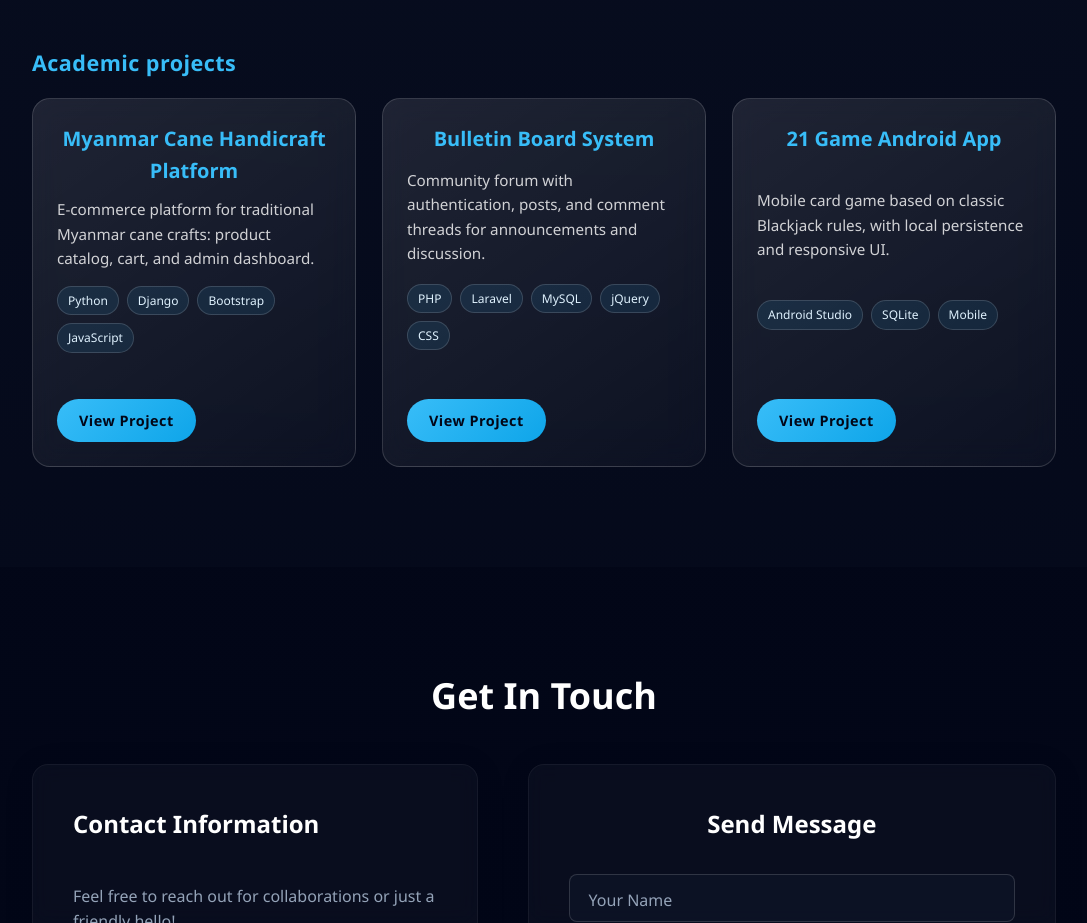
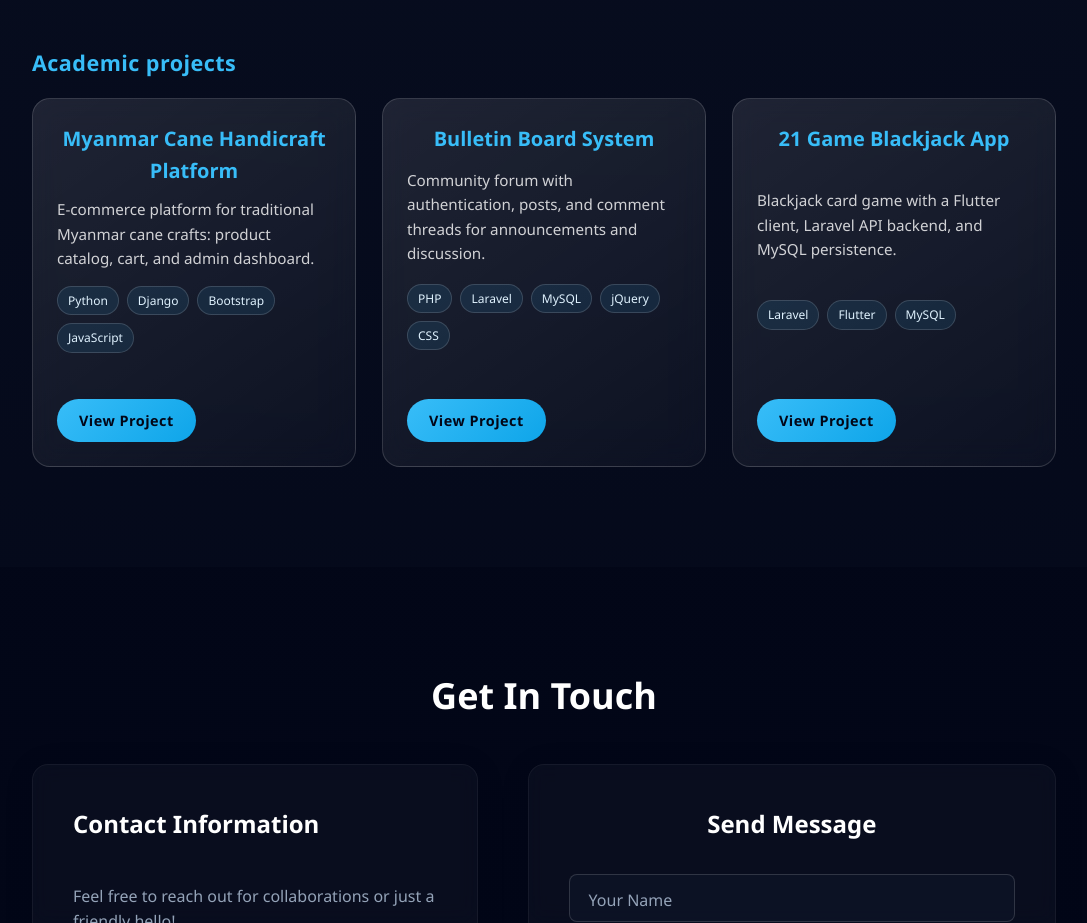
Before and after one commit to Rocky29122001/portfolio, a React (Vite) app: page / in a window 1280 px wide. Shown: the part 2771-3694 px from the top of the page, without its empty margins (96-1183 px from the left). Built offline with nearby package versions, Linux system fonts and the light colour scheme.

Commit message:
change blackjack language

```diff
--- a/src/components/BlackjackDetail.jsx
+++ b/src/components/BlackjackDetail.jsx
@@ -4,9 +4,10 @@ import {
   FaCheck,
   FaDatabase,
   FaGamepad,
-  FaMobileAlt,
+  FaLaptopCode,
   FaRedo,
   FaSave,
+  FaServer,
   FaTrophy,
 } from "react-icons/fa";
 import { fadeUp } from "../animations";
@@ -17,12 +18,16 @@ const gameFeatures = [
     text: "The app follows the classic 21 target: draw cards, compare totals, and avoid going over the limit.",
   },
   {
-    title: "Mobile-first play",
-    text: "The Android interface keeps card totals, actions, and round status readable on small screens.",
+    title: "Flutter game client",
+    text: "The Flutter interface keeps card totals, actions, and round status readable across common screen sizes.",
   },
   {
-    title: "Local persistence",
-    text: "SQLite stores local game data so useful state can remain available between sessions.",
+    title: "Laravel API backend",
+    text: "Laravel handles game records, player data, and server-side API endpoints for the Flutter client.",
+  },
+  {
+    title: "MySQL persistence",
+    text: "MySQL stores player progress, game history, and useful round data for later retrieval.",
   },
   {
     title: "Clear round feedback",
@@ -31,10 +36,10 @@ const gameFeatures = [
 ];
 
 const implementationNotes = [
-  "Android Studio project structure",
-  "SQLite for local persistence",
-  "Card and score state handled locally",
-  "Responsive mobile game layout",
+  "Flutter app interface",
+  "Laravel REST API backend",
+  "MySQL database persistence",
+  "Card and score state handled through app logic",
 ];
 
 const AnimatedSection = ({ className, children }) => (
@@ -66,21 +71,21 @@ const BlackjackDetail = ({ onNavigate }) => (
         </a>
         <p className="detail-kicker">Academic project</p>
       </div>
-      <h1>21 Game Android App</h1>
+      <h1>21 Game Blackjack App</h1>
       <p>
-        A mobile card game based on Blackjack rules. Players draw cards toward
-        a total of 21, compare scores, and receive immediate round feedback in a
-        compact Android interface backed by local SQLite storage.
+        A Blackjack card game built with Flutter, Laravel, and MySQL. Players
+        draw cards toward a total of 21, compare scores, and receive immediate
+        round feedback through a Flutter client backed by a Laravel API.
       </p>
       <div className="detail-tags" aria-label="Technologies used">
-        <span>Android Studio</span>
-        <span>SQLite</span>
-        <span>Mobile UI</span>
+        <span>Laravel</span>
+        <span>Flutter</span>
+        <span>MySQL</span>
       </div>
     </AnimatedSection>
 
     <AnimatedSection className="detail-section blackjack-showcase-section">
-      <div className="phone-game-preview" aria-label="Blackjack Android game preview">
+      <div className="phone-game-preview" aria-label="Blackjack Flutter game preview">
         <div className="phone-frame">
           <div className="phone-speaker" />
           <div className="game-screen">
@@ -115,7 +120,7 @@ const BlackjackDetail = ({ onNavigate }) => (
       </div>
       <div className="login-showcase-copy">
         <p className="detail-kicker">Game loop</p>
-        <h2>Fast card rounds built for Android</h2>
+        <h2>Fast card rounds built with Flutter</h2>
         <p>
           The interface keeps the main decisions visible: current cards, player
           total, dealer area, and action buttons. This makes each round easy to
@@ -135,14 +140,15 @@ const BlackjackDetail = ({ onNavigate }) => (
     <AnimatedSection className="detail-section">
       <div>
         <p className="detail-kicker">Features</p>
-        <h2>Rules, state, and mobile interaction</h2>
+        <h2>Rules, state, and API-backed play</h2>
       </div>
       <div className="detail-grid">
         {gameFeatures.map((item) => (
           <article className="detail-card" key={item.title}>
             {item.title.includes("Blackjack") ? <FaGamepad aria-hidden="true" /> : null}
-            {item.title.includes("Mobile") ? <FaMobileAlt aria-hidden="true" /> : null}
-            {item.title.includes("persistence") ? <FaDatabase aria-hidden="true" /> : null}
+            {item.title.includes("Flutter") ? <FaLaptopCode aria-hidden="true" /> : null}
+            {item.title.includes("Laravel") ? <FaServer aria-hidden="true" /> : null}
+            {item.title.includes("MySQL") ? <FaDatabase aria-hidden="true" /> : null}
             {item.title.includes("feedback") ? <FaTrophy aria-hidden="true" /> : null}
             <h3>{item.title}</h3>
             <p>{item.text}</p>
@@ -157,8 +163,8 @@ const BlackjackDetail = ({ onNavigate }) => (
         <h2>Simple decisions with clear outcomes</h2>
         <p>
           The game flow moves through dealing, drawing, standing, score checking,
-          and saving relevant local data. The UI keeps each state distinct so the
-          user understands what action is available next.
+          and saving relevant game data through the backend. The UI keeps each
+          state distinct so the user understands what action is available next.
         </p>
       </div>
       <div className="blackjack-flow-grid">
@@ -166,7 +172,7 @@ const BlackjackDetail = ({ onNavigate }) => (
           ["Deal", "Start a new round and show initial cards."],
           ["Hit or stand", "Let the player draw or hold their total."],
           ["Compare", "Check player and dealer totals against 21."],
-          ["Save", "Store useful game state locally with SQLite."],
+          ["Save", "Store useful game state in MySQL through Laravel."],
         ].map(([title, text]) => (
           <article className="blackjack-flow-card" key={title}>
             {title === "Deal" ? <FaRedo aria-hidden="true" /> : null}
@@ -185,10 +191,10 @@ const BlackjackDetail = ({ onNavigate }) => (
         <h2>What the app demonstrates</h2>
       </div>
       <p>
-        The project demonstrates Android UI construction, game-state handling,
-        local data storage, and user feedback for a rules-based mobile app. It is
-        small enough to stay focused, but complete enough to show practical app
-        development skills.
+        The project demonstrates Flutter UI construction, Laravel API design,
+        MySQL data storage, game-state handling, and user feedback for a
+        rules-based card game. It is small enough to stay focused, but complete
+        enough to show practical full-stack app development skills.
       </p>
     </AnimatedSection>
   </main>
--- a/src/data/projects.js
+++ b/src/data/projects.js
@@ -46,9 +46,9 @@ export const academicProjects = [
     showDetail: true,
   },
   {
-    title: "21 Game Android App",
-    desc: "Mobile card game based on classic Blackjack rules, with local persistence and responsive UI.",
-    tags: ["Android Studio", "SQLite", "Mobile"],
+    title: "21 Game Blackjack App",
+    desc: "Blackjack card game with a Flutter client, Laravel API backend, and MySQL persistence.",
+    tags: ["Laravel", "Flutter", "MySQL"],
     link: "/projects/blackjack",
     showDetail: true,
   },
```
